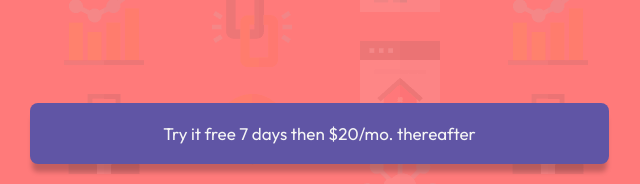
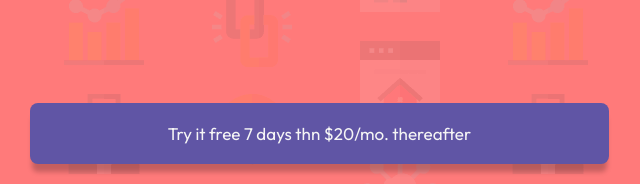
Before and after one commit to yerbaMatte/intro-component-with-signup-form-master, a plain HTML site: page index.html in a window 1280 px wide. Shown: the top 184 px of the page, 610-1250 px from the left. Drawn offline with Linux system fonts and the light colour scheme.

Commit message:
html marks

```diff
--- a/index.html
+++ b/index.html
@@ -37,7 +37,7 @@
         <div class="equal-box">
           <div class="form-side">
             <a href="#" class="cta-link link-style"
-              >Try it free 7 days then $20/mo. thereafter</a
+              >Try it free 7 days thn $20/mo. thereafter</a
             >
             <div class="form-box">
               <form class="form">
```
